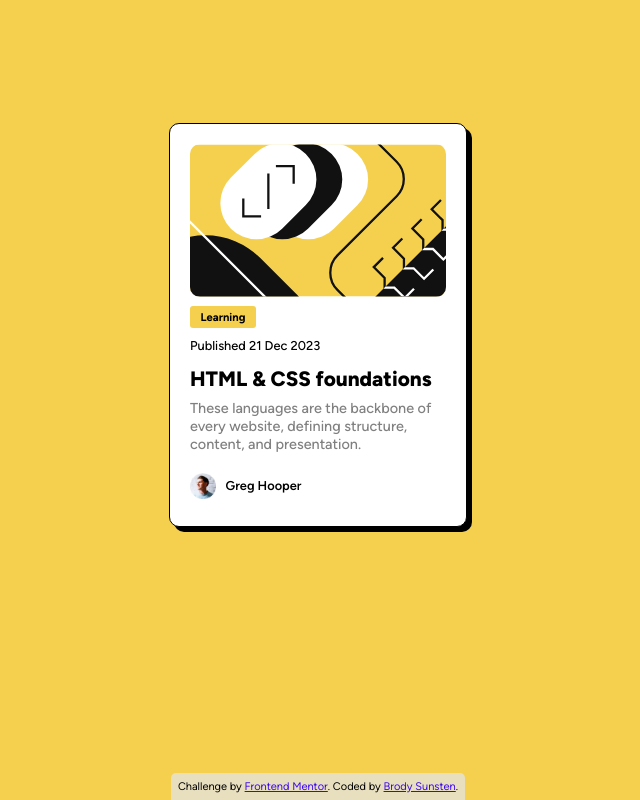
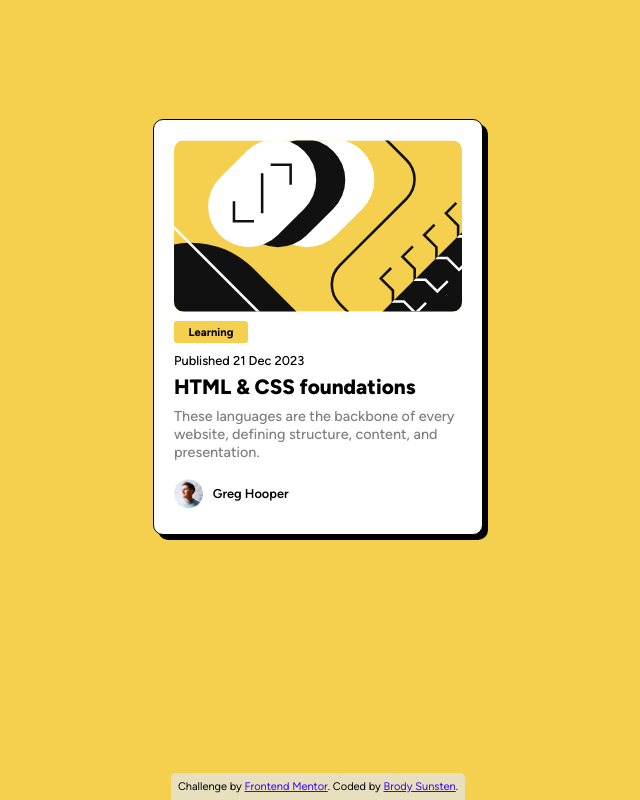
Before and after one commit to bsunsten/FMIO-Blog-Card, a plain HTML site: page index.html in a window 1280 px wide. Shown: the whole page, without its empty margins (322-962 px from the left). Drawn offline with Linux system fonts and the light colour scheme.

Commit message:
slight width and spacing changes

```diff
--- a/styles.css
+++ b/styles.css
@@ -36,7 +36,7 @@ body {
   border-width: 0.08rem;
   border-style: solid;
   padding: 20px;
-  max-width: 16rem;
+  max-width: 18rem;
   box-shadow: 5px 5px;
   margin: auto;
 }
@@ -58,7 +58,7 @@ body {
 }
 
 .post-date {
-  margin: 10px 0px 10px 0px;
+  margin: 10px 0px 3px 0px;
   font-size: 0.8rem;
   font-weight: 500;
 }
```
